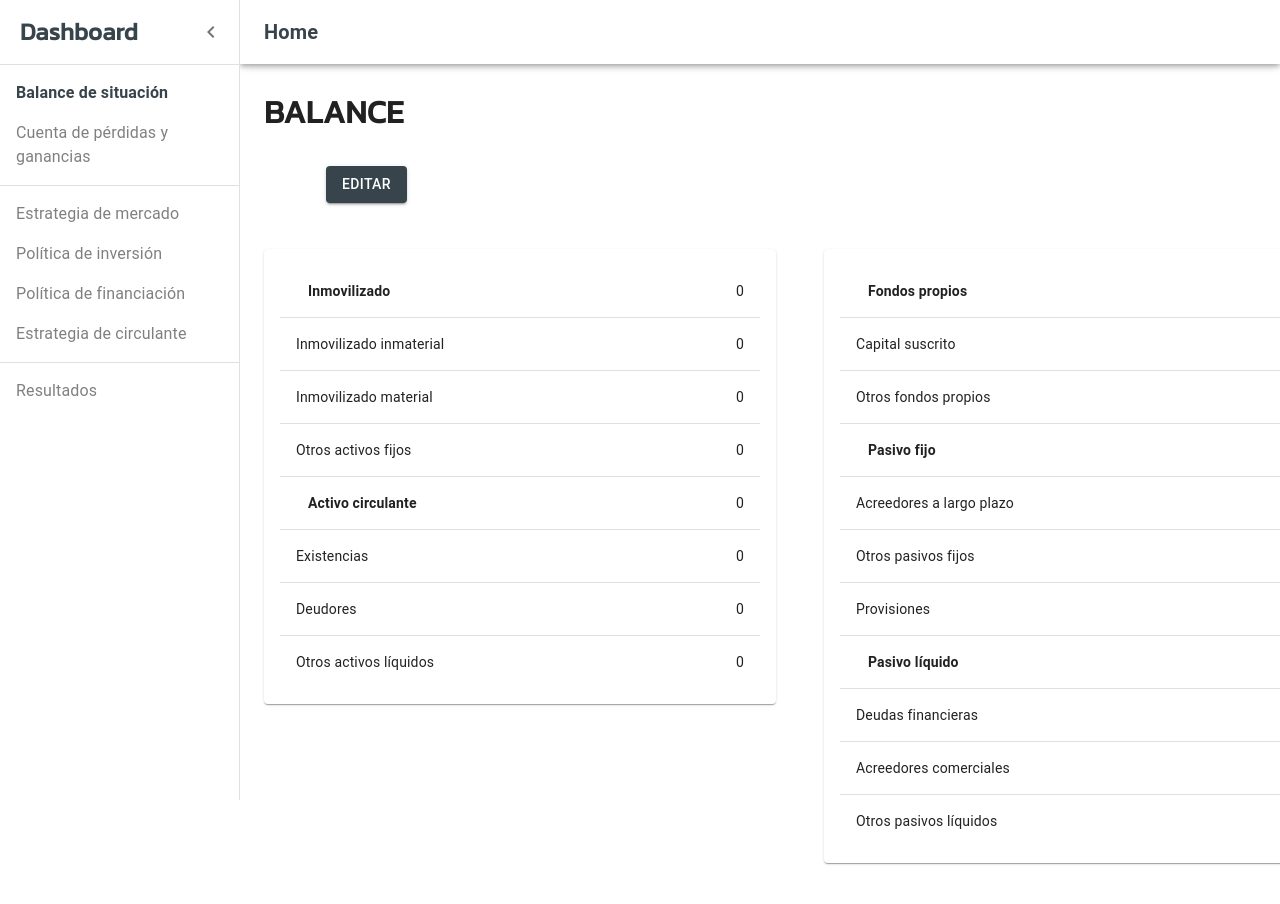
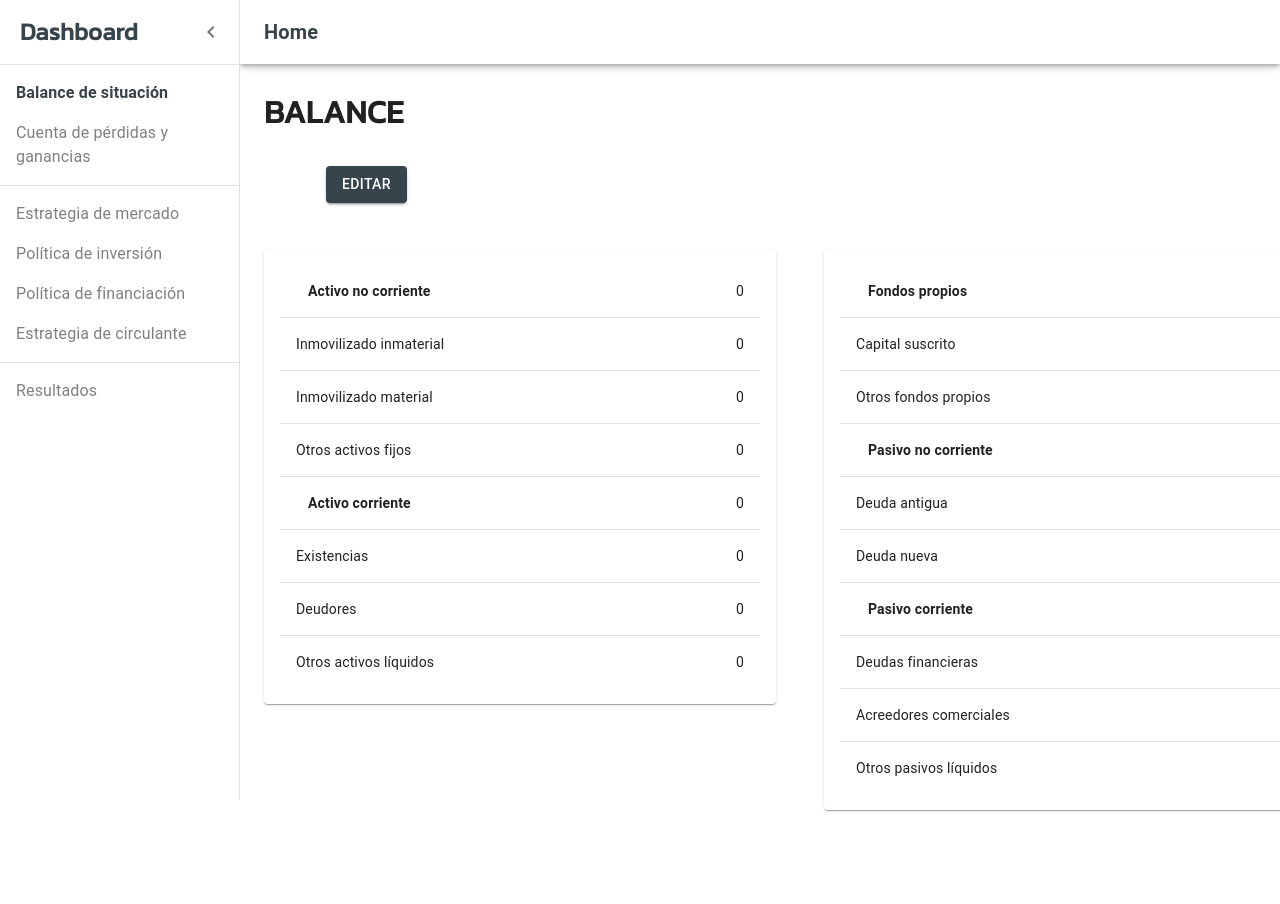
Before and after one commit to feljimgon1/felix-jimenez-naharro, a React (Create React App) app in the folder client/: page /dashboard/balance in a window 1280 px wide. Shown: the top 904 px of the page. After the commit the page ends 866 px from the top, so only its background shows below. Built offline with nearby package versions, Linux system fonts and the light colour scheme.

Commit message:
[Fix] Changes in the names of the table

```diff
--- a/client/src/pages/tables/balance/table/BalanceTable.jsx
+++ b/client/src/pages/tables/balance/table/BalanceTable.jsx
@@ -4,11 +4,11 @@ import './BalanceTable.scss'
 import BalanceForm from '../../../../components/modals/BalanceForm';
 
 const activo = [
-    { name: 'Inmovilizado', value: 0, composed: true },
+    { name: 'Activo no corriente', value: 0, composed: true },
     { name: 'Inmovilizado inmaterial', value: 0, composed: false },
     { name: 'Inmovilizado material', value: 0, composed: false },
     { name: 'Otros activos fijos', value: 0, composed: false },
-    { name: 'Activo circulante', value: 0, composed: true },
+    { name: 'Activo corriente', value: 0, composed: true },
     { name: 'Existencias', value: 0, composed: false },
     { name: 'Deudores', value: 0, composed: false },
     { name: 'Otros activos líquidos', value: 0, composed: false }
@@ -18,11 +18,10 @@ const pasivo = [
     { name: 'Fondos propios', value: 0, composed: true },
     { name: 'Capital suscrito', value: 0, composed: false },
     { name: 'Otros fondos propios', value: 0, composed: false },
-    { name: 'Pasivo fijo', value: 0, composed: true },
-    { name: 'Acreedores a largo plazo', value: 0, composed: false },
-    { name: 'Otros pasivos fijos', value: 0, composed: false },
-    { name: 'Provisiones', value: 0, composed: false },
-    { name: 'Pasivo líquido', value: 0, composed: true },
+    { name: 'Pasivo no corriente', value: 0, composed: true },
+    { name: 'Deuda antigua', value: 0, composed: false },
+    { name: 'Deuda nueva', value: 0, composed: false },
+    { name: 'Pasivo corriente', value: 0, composed: true },
     { name: 'Deudas financieras', value: 0, composed: false },
     { name: 'Acreedores comerciales', value: 0, composed: false },
     { name: 'Otros pasivos líquidos', value: 0, composed: false }
```
